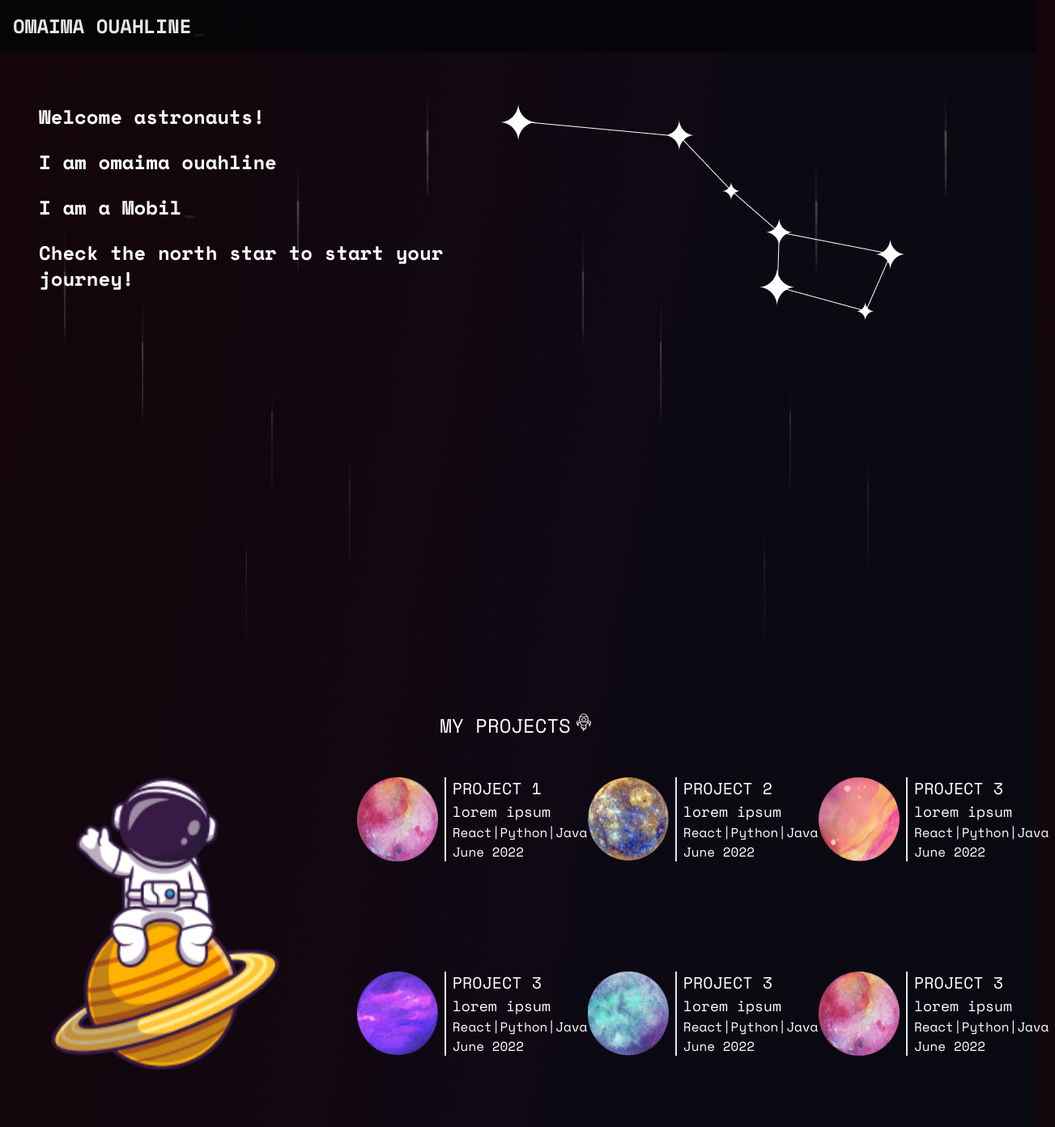
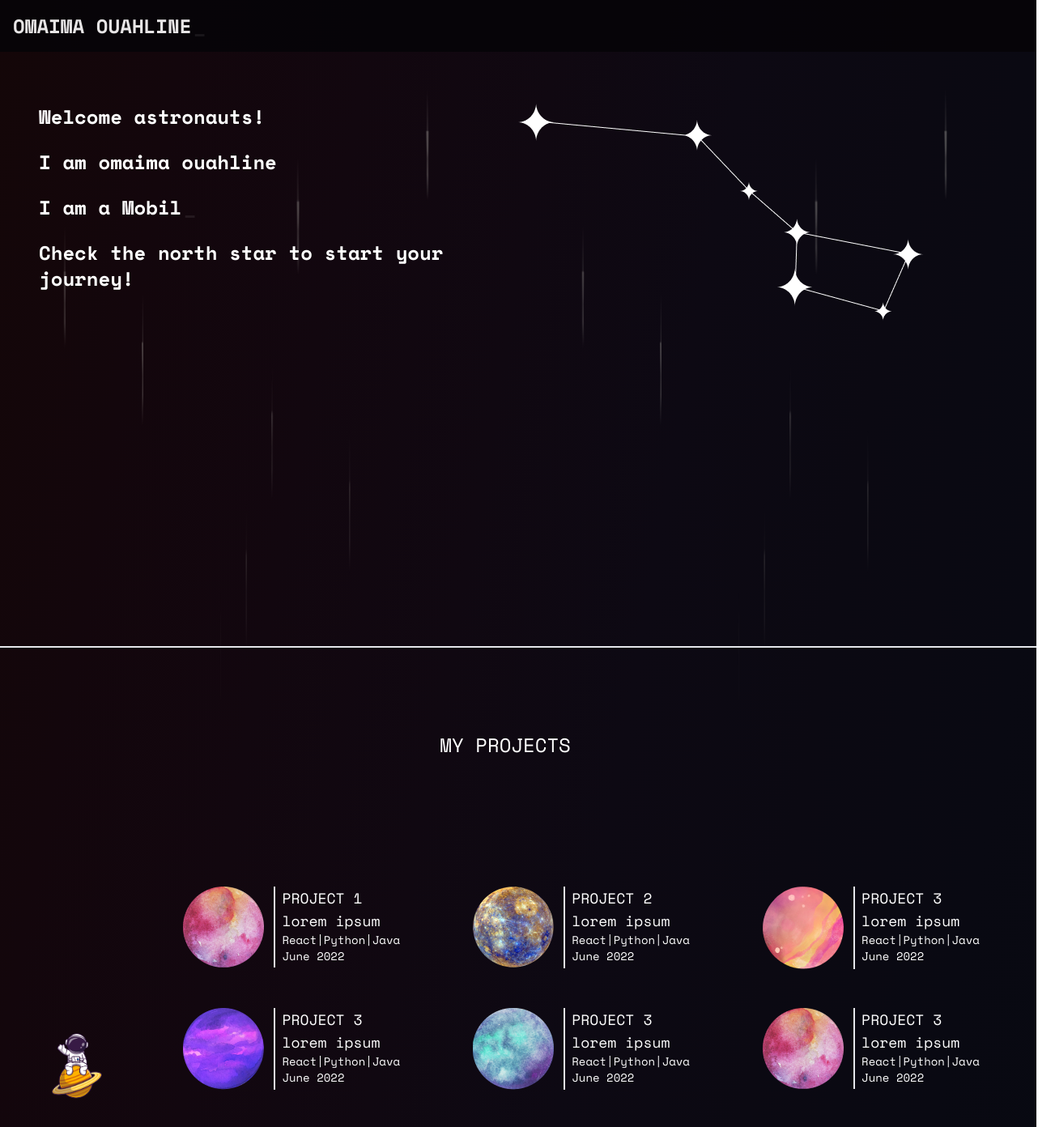
Before and after one commit to ouahlineomaima/portfolio2, a React (Create React App) app: page / in a window 1280 px wide. Shown: the top 1392 px of the page at 81% size, 1303 px wide, since content can reach past the window. Built offline with nearby package versions, Linux system fonts and the light colour scheme.

Commit message:
fixing some responsivity problems

```diff
--- a/src/components/Banner.jsx
+++ b/src/components/Banner.jsx
@@ -5,8 +5,8 @@ import BannerContent from "./BannerContent";
 function Banner() {
 
     return (
-        <section className='h-screen' id='banner'>
-            <div className="container w-full h-full z-[-1]">
+        <section className='h-screen w-full' id='banner'>
+            <div className="container w-full h-full z-[-20]">
             <div className="stars">
             <span className="star" style={{'--i':11}}></span>
                 <span className="star" style={{'--i':12}}></span>
--- a/src/components/BannerContent.jsx
+++ b/src/components/BannerContent.jsx
@@ -16,8 +16,8 @@ export default function BannerContent() {
         }
     }
   return (
-    <section className='h-screen font-SpaceMono md:flex md:justify-between absolute top-0 left-0' id='bannerContent'>
-            <div className="text-white px-12 mt-10 lg:mt-32 font-bold md:w-1/2 md:h-1/2">
+    <section className='h-screen font-SpaceMono md:flex md:justify-between absolute top-0 left-0 w-screen border-b-2' id='bannerContent'>
+            <div className="text-white px-12 mt-32 font-bold md:w-1/2 md:h-1/2">
                 <h1 className="text-xl md:text-2xl w-full pb-3">Welcome astronauts!</h1>
                 <h1 className="text-xl md:text-2xl w-full py-3">I am omaima ouahline</h1>
                 <h1 className="text-xl md:text-2xl w-full py-3">I am a <span> <Typewriter
@@ -32,8 +32,8 @@ export default function BannerContent() {
                 <h1 className="text-2xl lg::text-2xl w-full pt-3 flex">Check the north star to start your journey!</h1>
             </div>
             <div className="mt-28 lg:mt-32 md:w-1/2 md:h-1/2 relative" >
-                <img src={NorthStar} alt="" className="w-[500] h-[268] pr-2 z-10" />
-                <ul className='flex text-white w-[500] h-[268] ml-3 absolute top-0 left-0 right-0 bottom-0 opacity-0 transition-opacity duration-300 hover:opacity-100' >
+                <img src={NorthStar} alt="" className="w-[500] h-[268] pr-2 z-10 sm:w-[250] sm:h-[134]" />
+                <ul className='flex text-white w-[500] h-[268] sm:w-[250] sm:h-[134] ml-3 absolute top-0 left-0 right-0 bottom-0 opacity-0 transition-opacity duration-300 hover:opacity-100' >
                     <li className='py-4 px-5'>
                         <Link to="/home" className='flex items-center absolute -top-8 -left-4' onClick={() => onUpdateActiveLink('banner')}>
                             <img src={earth} alt="" className='px-2' />
--- a/src/components/ProjectPlanet.jsx
+++ b/src/components/ProjectPlanet.jsx
@@ -11,12 +11,12 @@ export const ProjectPlanet = ({ index, id, title, shortDescription, description,
 
     return (
         <Link to={`/projects/${id}`} className='flex py-4 font-SpaceMono mx-8' >
-            <img src={planets[index % planets.length]} alt="" className='px-2 spin'  />
+            <img src={planets[index % planets.length]} alt="" className='px-2 md:px-3 spin '  />
             <div className='px-2 border-l-2 flex-shrink-0'>
-                <h2 className='text-lg md:text-xl uppercase'>{title}</h2>
-                <h3 className='text-lg'>{shortDescription}</h3>
-                <h3 className=''>{tools}</h3>
-                <h3 className=''>{time}</h3>
+                <h2 className='text-lg md:text-lg uppercase'>{title}</h2>
+                <h3 className='text-lg md:'>{shortDescription}</h3>
+                <h3 className='md:text-sm'>{tools}</h3>
+                <h3 className='md:text-sm'>{time}</h3>
             </div>
         </Link>
     );
--- a/src/components/Projects.jsx
+++ b/src/components/Projects.jsx
@@ -9,17 +9,17 @@ import { ProjectPlanet } from './ProjectPlanet';
 function Projects() {
   const resolvedProjects = projectsData.projects
   return (
-    <div className='text-white h-screen font-SpaceMono flex flex-col' id='projects'>
-      <div className='flex-none flex h-10 justify-center pt-4'>
+    <div className='text-white h-screen font-SpaceMono flex flex-col border-b-2' id='projects'>
+      <div className='flex-none flex h-10 justify-center pt-10 '>
         <h1 className=' text-2xl 2xl:text-3xl uppercase'>My Projects </h1>
         <img src={rocket} alt="" />
       </div>
-      <div className='md:flex md:flex-grow mt-10'>
-        <img src={settingAstronaut} alt="" className='ml-12 px-4 animate-bounce h-1/2' />
-        <div className='px-8 flex flex-wrap'>
+      <div className='md:flex md:flex-grow mt-10 items-center'>
+        <img src={settingAstronaut} alt="" className='ml-12 md:h-[25vh] sm:max-h-[10vh]  px-4 animate-bounce h-1/2 -z-10' />
+        <div className='px-8 flex flex-wrap md:max-h-[75vh] sm:max-h-[75vh]'>
           {resolvedProjects.map((project, index) => {
             return (
-              <div key={index} className="w-full md:w-1/2 lg:w-1/3 mb-4 px-2">
+              <div key={index} className="w-full md:w-1/2 sm:w-1/2 l:w-1/2 lg:w-1/3 mb-4 px-2">
                 <ProjectPlanet
                 index = {index}
                 {...project} />
--- a/src/index.css
+++ b/src/index.css
@@ -64,15 +64,15 @@ body {
 
 @keyframes updown {
     0% {
-        transform: translateY(-20px);
+        transform: translateY(-1rem);
     }
 
     50% {
-        transform: translateY(20px);
+        transform: translateY(1rem);
     }
 
     100% {
-        transform: translateY(-20px);
+        transform: translateY(-1rem);
     }
 }
 
--- a/tailwind.config.js
+++ b/tailwind.config.js
@@ -13,6 +13,10 @@ module.exports = {
       },
       background: {
         'dark-galaxy': "linear-gradient(to bottom, #05022F, #100E3C, #23214B, #3D3262, #5B487B)"
+      },
+      screens:{
+        'l': '816px'
+
       }
     },
   },
```
